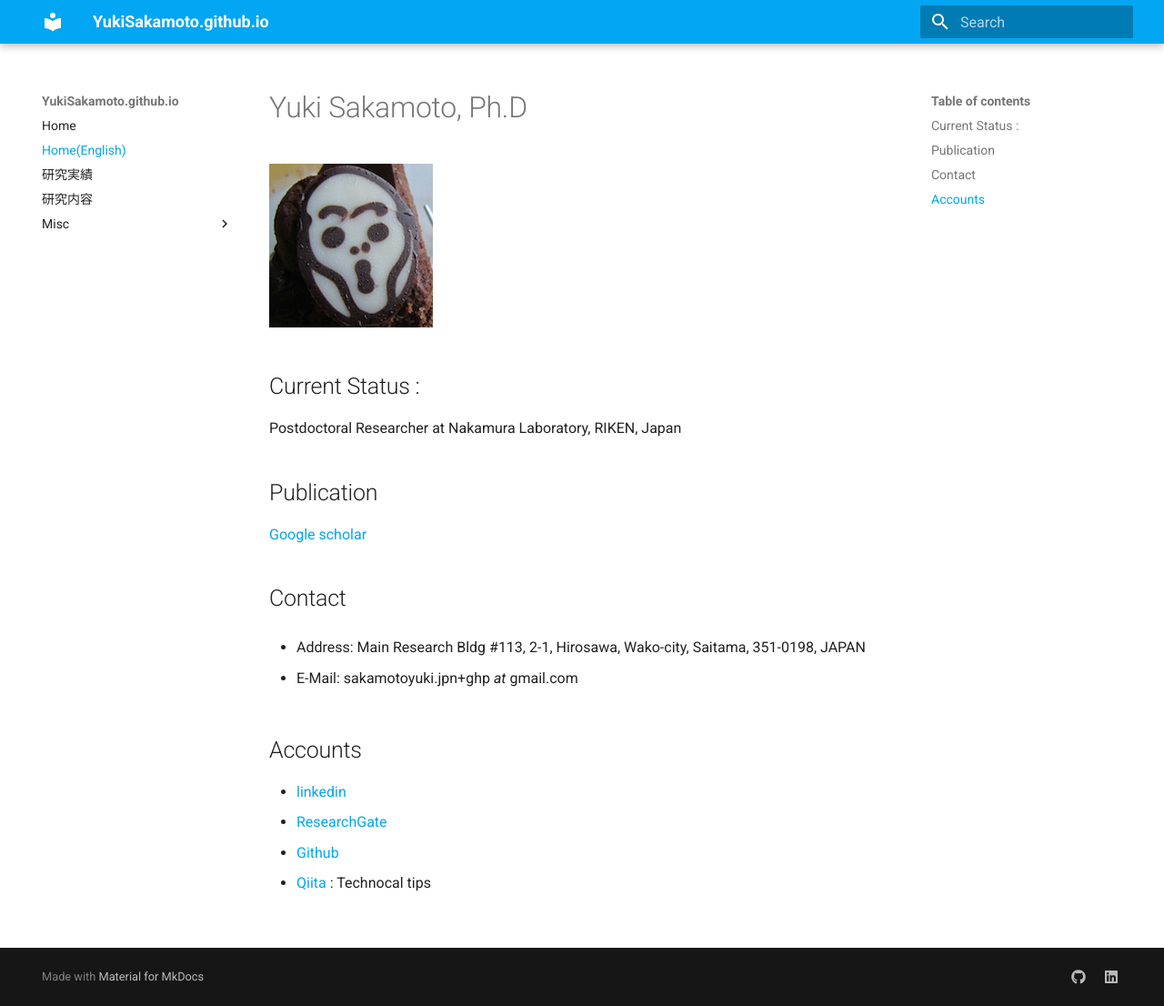
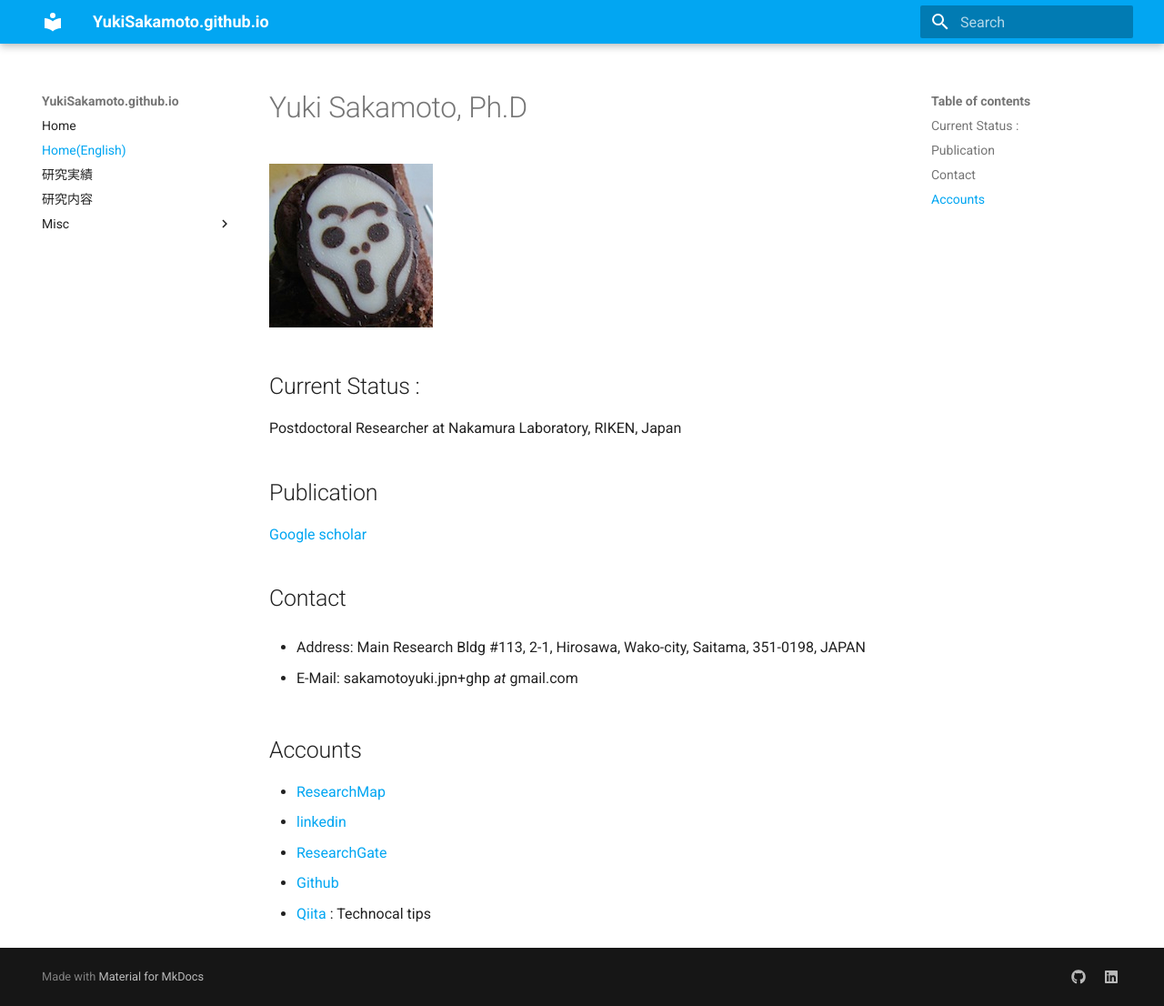
Before and after one commit to YukiSakamoto/yukisakamoto.github.io, an MkDocs documentation site: the page built from docs/index_en.md, in a window 1280 px wide and 1106 px high. Shown: the whole window at 91% size. Built offline with MkDocs 1.6.1 and Material for MkDocs 9.7.7, drawn with Linux system fonts in a browser that asks for light colours; old or Windows-style settings are respelled for this version of MkDocs.

Commit message:
update researchmap

```diff
--- a/docs/index_en.md
+++ b/docs/index_en.md
@@ -18,7 +18,8 @@ Postdoctoral Researcher at Nakamura Laboratory, RIKEN, Japan
 
 ## Accounts
 
-- [linkedin](https://www.linkedin.com/in/yuki-sakamoto)
+- [ResearchMap](https://researchmap.jp/yukisakamoto?lang=en)
+- [linkedin](https://www.linkedin.com/in/yuki-sakamoto/?locale=en_US)
 - [ResearchGate](https://www.researchgate.net/profile/Yuki_Sakamoto9)
 - [Github](https://github.com/YukiSakamoto)
 - [Qiita](https://qiita.com/swakamoto) :   Technocal tips
```
Also changed, not shown: docs/index.md (+1 -0 lines).
